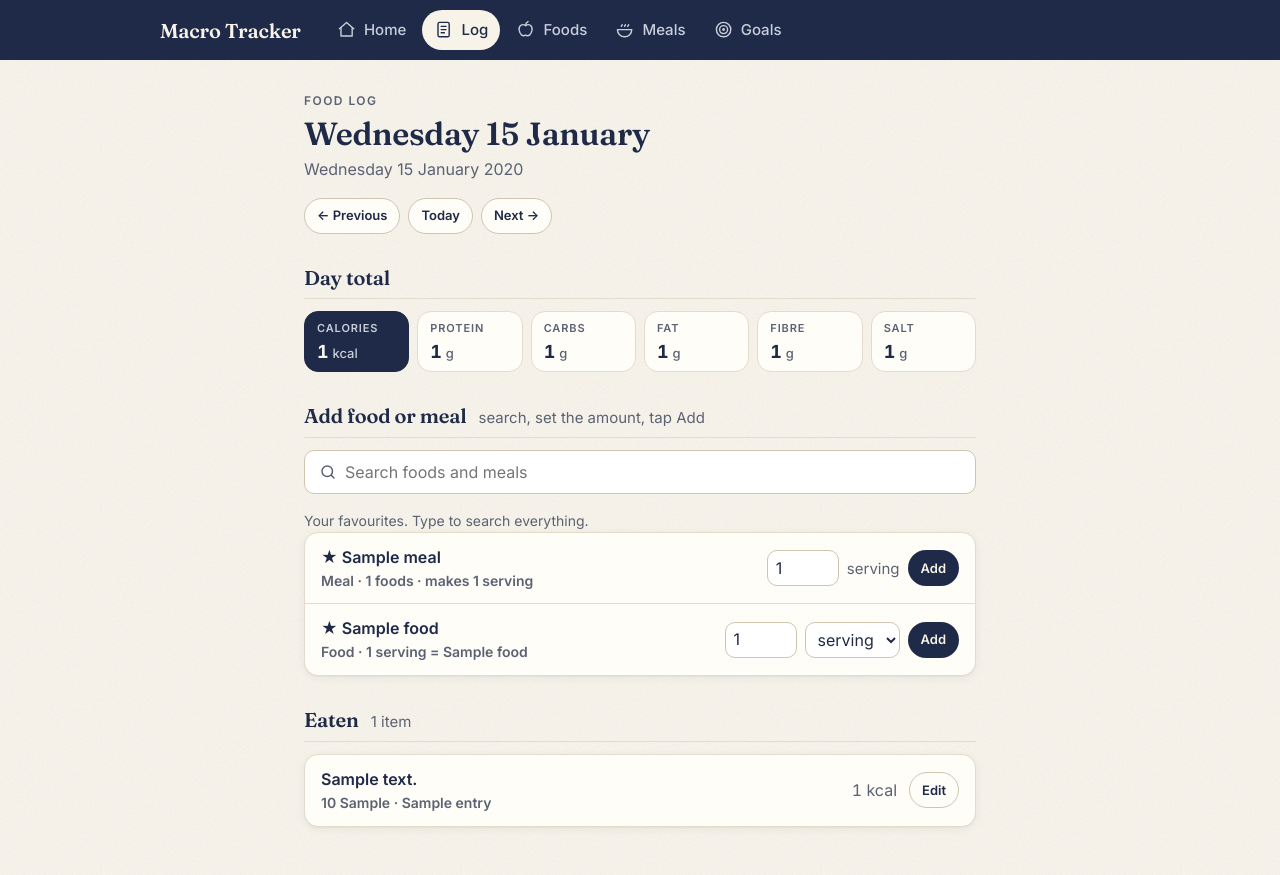
After one commit to huwpdavies/macrotracker, a Flask app: page /log/2020-01-15 in a window 1280 px wide. The commit adds this page. Run offline with Flask 3, Linux system fonts and the light colour scheme; tables that the repository leaves empty hold one stand-in row (values such as "Sample post").

Commit message:
Phase 6: daily log with snapshots, meal expansion, London 'today' and quick-add search
Co-Authored-By: Claude Opus 5.5 <noreply@anthropic.com>

```diff
--- a/macrotracker/__init__.py
+++ b/macrotracker/__init__.py
@@ -27,12 +27,14 @@ def create_app(config_object=Config):
     from .blueprints.dashboard import bp as dashboard_bp
     from .blueprints.foods import bp as foods_bp
     from .blueprints.goals import bp as goals_bp
+    from .blueprints.log import bp as log_bp
     from .blueprints.meals import bp as meals_bp
 
     app.register_blueprint(dashboard_bp)
     app.register_blueprint(foods_bp)
     app.register_blueprint(meals_bp)
     app.register_blueprint(goals_bp)
+    app.register_blueprint(log_bp)
 
     @app.template_filter("num")
     def num(value, places=1):
--- a/macrotracker/forms.py
+++ b/macrotracker/forms.py
@@ -41,3 +41,8 @@ class GoalForm(FlaskForm):
     fat_g = _nutrient("Fat (g)")
     fibre_g = _nutrient("Fibre (g)")
     salt_g = _nutrient("Salt (g)")
+
+
+class EntryForm(FlaskForm):
+    quantity = DecimalField("Amount", places=None,
+                            validators=[DataRequired(), NumberRange(min=0.01, max=100000)])
--- a/macrotracker/models.py
+++ b/macrotracker/models.py
@@ -1,8 +1,9 @@
-from datetime import date, datetime, timezone
+from datetime import datetime, timezone
 
 from sqlalchemy import Index, text
 
 from .extensions import db
+from .services.dates import today_london
 
 
 def _now():
@@ -94,7 +95,7 @@ class Goal(db.Model):
 
 class LogEntry(db.Model):
     id = db.Column(db.Integer, primary_key=True)
-    log_date = db.Column(db.Date, nullable=False, default=date.today, index=True)
+    log_date = db.Column(db.Date, nullable=False, default=today_london, index=True)
     food_id = db.Column(db.Integer, db.ForeignKey("food.id", ondelete="SET NULL"))
     meal_name = db.Column(db.String(200))
     description = db.Column(db.String(200), nullable=False)
--- /dev/null
+++ b/macrotracker/services/dates.py
@@ -0,0 +1,30 @@
+"""All "what day is it?" questions go through here, so the day boundary is
+always midnight in London, never midnight UTC (which is 1 am in summer)."""
+from datetime import date, datetime, timedelta
+from zoneinfo import ZoneInfo
+
+LONDON = ZoneInfo("Europe/London")
+
+
+def today_london(now=None):
+    """Today's date in London. `now` (an aware datetime) is only passed by tests."""
+    now = now or datetime.now(LONDON)
+    return now.astimezone(LONDON).date()
+
+
+def parse_day(text):
+    """'2026-10-21' -> date, or None if it isn't a real date."""
+    try:
+        return date.fromisoformat(text)
+    except (TypeError, ValueError):
+        return None
+
+
+def day_label(day, today=None):
+    today = today or today_london()
+    names = {today: "Today", today - timedelta(days=1): "Yesterday", today + timedelta(days=1): "Tomorrow"}
+    return names.get(day, f"{day:%A} {day.day} {day:%B}")
+
+
+def long_date(day):
+    return f"{day:%A} {day.day} {day:%B %Y}"
--- /dev/null
+++ b/macrotracker/services/log.py
@@ -0,0 +1,48 @@
+"""Logging food. Each entry stores a snapshot of its nutrition, so later edits
+to a food or meal never change what was already logged."""
+from decimal import Decimal
+
+from ..extensions import db
+from ..models import LogEntry
+from . import nutrition
+
+
+def _entry(day, food, quantity, meal_name=None):
+    macros = nutrition.macros_for(food, quantity)
+    return LogEntry(log_date=day, food_id=food.id, meal_name=meal_name,
+                    description=food.name, quantity=quantity, unit=food.unit, **macros)
+
+
+def log_food(day, food, quantity):
+    """Log `quantity` (in the food's unit) of a food."""
+    entry = _entry(day, food, Decimal(quantity))
+    db.session.add(entry)
+    db.session.commit()
+    return entry
+
+
+def log_meal(day, meal, servings_eaten):
+    """Expand a meal into one entry per food, scaled to the servings eaten."""
+    share = Decimal(servings_eaten) / Decimal(meal.servings)
+    entries = [_entry(day, item.food, item.quantity * share, meal_name=meal.name) for item in meal.items]
+    db.session.add_all(entries)
+    db.session.commit()
+    return entries
+
+
+def change_quantity(entry, new_quantity):
+    """Rescale the entry's own snapshot; the food is not read again."""
+    new_quantity = Decimal(new_quantity)
+    factor = new_quantity / Decimal(entry.quantity)
+    for n in nutrition.NUTRIENTS:
+        setattr(entry, n, Decimal(getattr(entry, n)) * factor)
+    entry.quantity = new_quantity
+    db.session.commit()
+
+
+def entries_for(day):
+    return LogEntry.query.filter_by(log_date=day).order_by(LogEntry.created_at, LogEntry.id).all()
+
+
+def totals(entries):
+    return nutrition.add_macros({n: Decimal(getattr(e, n)) for n in nutrition.NUTRIENTS} for e in entries)
--- a/macrotracker/templates/base.html
+++ b/macrotracker/templates/base.html
@@ -24,6 +24,7 @@
       <a class="brand" href="{{ url_for('dashboard.index') }}">Macro Tracker</a>
       <nav class="tabs" aria-label="Main">
         {{ tab("dashboard.index", "dashboard", "Home", '<path d="M3 11l9-8 9 8"/><path d="M5 10v10h14V10"/>') }}
+        {{ tab("log.today", "log", "Log", '<rect x="5" y="3" width="14" height="18" rx="2"/><path d="M9 8h6M9 12h6M9 16h4"/>') }}
         {{ tab("foods.index", "foods", "Foods", '<path d="M12 7c-4-3-9 0-8 6 1 5 4 8 8 6 4 2 7-1 8-6 1-6-4-9-8-6z"/><path d="M12 7c0-2 1-4 3-5"/>') }}
         {{ tab("meals.index", "meals", "Meals", '<path d="M3 12h18a9 9 0 0 1-18 0z"/><path d="M8 8c0-1 1-1 1-2M12 8c0-1 1-1 1-2M16 8c0-1 1-1 1-2"/>') }}
         {{ tab("goals.index", "goals", "Goals", '<circle cx="12" cy="12" r="9"/><circle cx="12" cy="12" r="5"/><circle cx="12" cy="12" r="1"/>') }}
--- /dev/null
+++ b/macrotracker/templates/log/day.html
@@ -0,0 +1,59 @@
+{% extends "base.html" %}
+{% block title %}{{ label }} · Log · Macro Tracker{% endblock %}
+{% block content %}
+  <header class="page-head">
+    <div>
+      <p class="eyebrow">Food log</p>
+      <h1>{{ label }}</h1>
+      {% if label != long_date %}<p class="muted day-date">{{ long_date }}</p>{% endif %}
+    </div>
+  </header>
+
+  <nav class="day-nav" aria-label="Choose day">
+    <a class="btn btn-secondary btn-sm" href="{{ url_for('log.day', day_text=prev_day) }}" aria-label="Previous day">← Previous</a>
+    {% if not is_today %}<a class="btn btn-secondary btn-sm" href="{{ url_for('log.today') }}">Today</a>{% endif %}
+    <a class="btn btn-secondary btn-sm" href="{{ url_for('log.day', day_text=next_day) }}" aria-label="Next day">Next →</a>
+  </nav>
+
+  <section class="section">
+    <div class="section-head"><h2>Day total</h2></div>
+    {% with macros = totals, compact = True %}{% include "partials/_nutrients.html" %}{% endwith %}
+  </section>
+
+  <section class="section">
+    <div class="section-head">
+      <h2>Add food or meal</h2>
+      <p class="section-sub">search, set the amount, tap Add</p>
+    </div>
+    <div class="search">
+      <input type="search" name="q" placeholder="Search foods and meals" aria-label="Search foods and meals" autocomplete="off"
+             hx-get="{{ url_for('log.search', day_text=day.isoformat()) }}"
+             hx-trigger="input changed delay:250ms, search, load" hx-target="#log-results">
+    </div>
+    <div id="log-results" aria-live="polite"></div>
+  </section>
+
+  <section class="section">
+    <div class="section-head">
+      <h2>Eaten</h2>
+      <p class="section-sub">{{ entries|length }} item{{ '' if entries|length == 1 else 's' }}</p>
+    </div>
+    {% if entries %}
+      <ul class="list">
+        {% for entry in entries %}
+          <li>
+            <div class="grow">
+              <span class="row-title">{{ entry.description }}</span>
+              <span class="row-meta">{{ entry.quantity|num(2) }} {{ entry.unit }}{% if entry.meal_name %} · {{ entry.meal_name }}{% endif %}</span>
+            </div>
+            <span class="kcal">{{ entry.calories_kcal|num(0) }} kcal</span>
+            <a class="btn btn-secondary btn-sm" href="{{ url_for('log.edit_entry', entry_id=entry.id) }}"
+               aria-label="Edit {{ entry.description }}">Edit</a>
+          </li>
+        {% endfor %}
+      </ul>
+    {% else %}
+      <p class="empty-inline">Nothing logged {{ 'yet today' if is_today else 'for this day' }}. Search above to add your first item.</p>
+    {% endif %}
+  </section>
+{% endblock %}
--- /dev/null
+++ b/macrotracker/templates/partials/_log_results.html
@@ -0,0 +1,40 @@
+{# Quick-add results. Each row is its own small form that logs the item to `day`. #}
+{% macro add_form(kind, item, label, meta, default_mode=None) %}
+  <li class="result">
+    <div class="grow">
+      <span class="row-title">{{ '★ ' if item.is_favourite }}{{ label }}</span>
+      <span class="row-meta">{{ meta }}</span>
+    </div>
+    <form method="post" action="{{ url_for('log.add', day_text=day.isoformat()) }}" class="result-form">
+      <input type="hidden" name="csrf_token" value="{{ csrf_token() }}">
+      <input type="hidden" name="kind" value="{{ kind }}">
+      <input type="hidden" name="item_id" value="{{ item.id }}">
+      <input type="number" name="amount" value="1" min="0" step="any" inputmode="decimal" aria-label="Amount of {{ label }}" class="result-amount">
+      {% if kind == "food" %}
+        <select name="mode" aria-label="Amount is in" class="result-mode">
+          <option value="servings">serving</option>
+          <option value="amount">{{ item.unit }}</option>
+        </select>
+      {% else %}
+        <span class="result-unit">serving</span>
+      {% endif %}
+      <button type="submit" class="btn btn-primary btn-sm">Add</button>
+    </form>
+  </li>
+{% endmacro %}
+
+{% if foods or meals %}
+  {% if not q %}<p class="hint">Your favourites. Type to search everything.</p>{% endif %}
+  <ul class="list results">
+    {% for meal in meals %}
+      {{ add_form("meal", meal, meal.name, "Meal · " ~ meal.items|length ~ " foods · makes " ~ (meal.servings|num(2)) ~ " serving" ~ ('' if meal.servings == 1 else 's')) }}
+    {% endfor %}
+    {% for food in foods %}
+      {{ add_form("food", food, food.name, "Food · 1 serving = " ~ (food.serving_label or (food.serving_size|num(2) ~ ' ' ~ food.unit))) }}
+    {% endfor %}
+  </ul>
+{% elif q %}
+  <p class="empty-inline">Nothing matches "{{ q }}". <a href="{{ url_for('foods.new') }}">Add it as a new food</a>.</p>
+{% else %}
+  <p class="hint">Start typing to find a food or meal. Star your regulars and they will appear here.</p>
+{% endif %}
--- a/public/css/main.css
+++ b/public/css/main.css
@@ -241,3 +241,19 @@ input.title-input::placeholder { color: var(--line-strong); }
 .choices > li { padding: 0; }
 .choice { display: flex; align-items: center; gap: var(--s3); width: 100%; padding: var(--s3) var(--s4); cursor: pointer; }
 .choice input { width: 1.15rem; height: 1.15rem; accent-color: var(--navy); }
+
+/* Food log */
+.day-date { margin: var(--s1) 0 0; }
+.day-nav { display: flex; flex-wrap: wrap; gap: var(--s2); margin-top: calc(-1 * var(--s2)); }
+.results > li { flex-wrap: wrap; }
+.result-form { display: flex; align-items: center; gap: var(--s2); }
+.result-form .result-amount { width: 4.5rem; min-height: 2.25rem; padding: var(--s1) var(--s2); }
+.result-form .result-mode { width: auto; min-height: 2.25rem; padding: var(--s1) var(--s2); }
+.result-unit { color: var(--muted); font-size: .9375rem; }
+@media (max-width: 640px) {
+  .result-form { flex: 1 1 100%; }
+  .result-form .result-mode { flex: 1; }
+  .day-nav .btn { flex: 1; }
+}
+.row-title { display: block; font-weight: 600; overflow-wrap: anywhere; }
+.row-meta { display: block; font-size: .875rem; color: var(--muted); }
--- a/pyproject.toml
+++ b/pyproject.toml
@@ -10,6 +10,7 @@ dependencies = [
     "Flask-WTF==1.3.0",
     "psycopg[binary]==3.3.6",
     "python-dotenv==1.2.4",
+    "tzdata==2026.5",
 ]
 
 [tool.vercel]
--- a/requirements.txt
+++ b/requirements.txt
@@ -4,4 +4,5 @@ Flask-Migrate==4.1.0
 Flask-WTF==1.3.0
 psycopg[binary]==3.3.6
 python-dotenv==1.2.4
+tzdata==2026.5
 pytest==9.1.1
```
Also changed, not shown: docs/learning-notes.md (+5 -0 lines), macrotracker/blueprints/log.py (added, +112 -0 lines), macrotracker/templates/dashboard/index.html (+4 -4 lines), macrotracker/templates/log/entry.html (added, +41 -0 lines), tests/test_log.py (added, +117 -0 lines).
